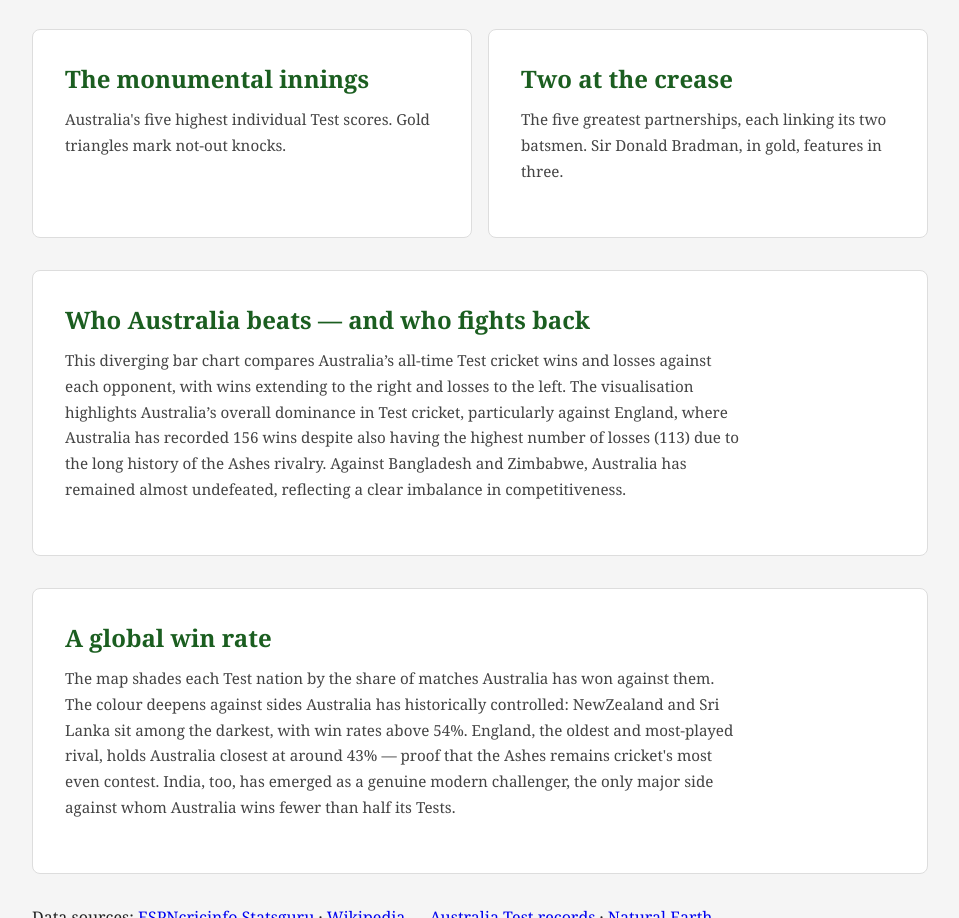
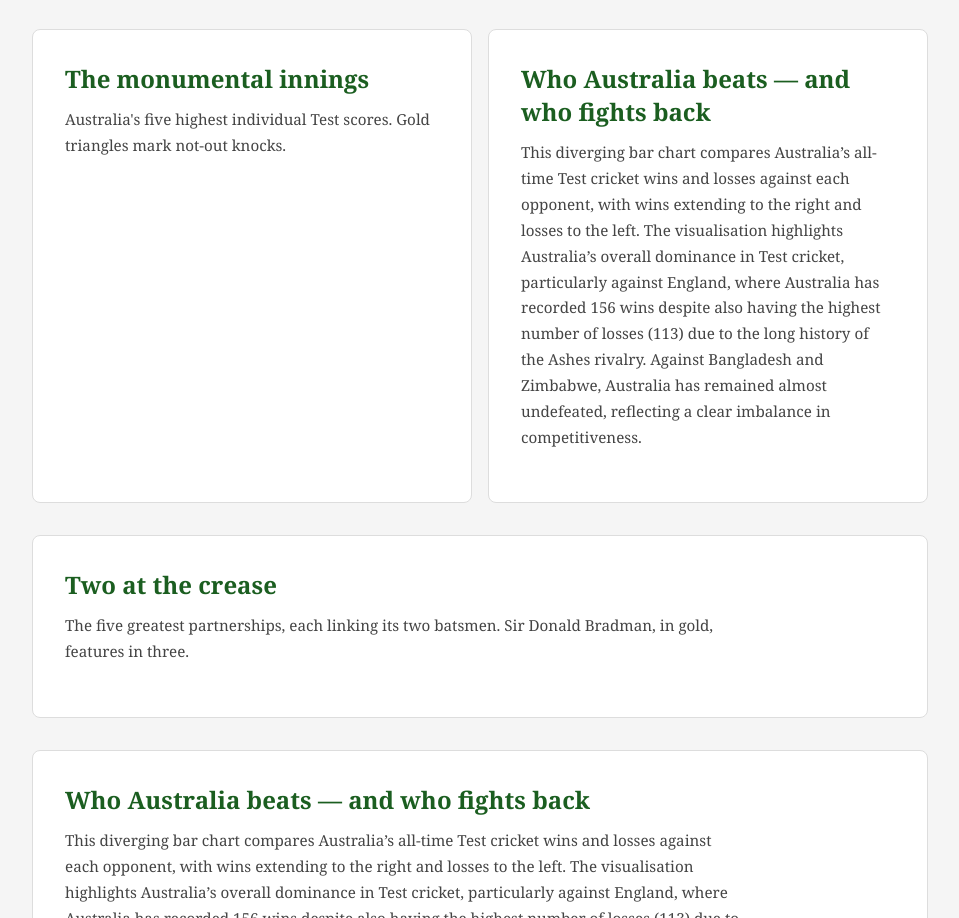
Before and after one commit to mimr0013/FIT2179_cricketaustralia, a plain HTML site: page index.html in a window 1280 px wide. Shown: the part 1138-2056 px from the top of the page, without its empty margins (160-1119 px from the left). Drawn offline with Linux system fonts and the light colour scheme; a script that the page names is missing.

Commit message:
Update index.html

```diff
--- a/index.html
+++ b/index.html
@@ -64,13 +64,20 @@
         <div id="batting_extremes"></div>
       </div>
       <div class="section">
+        <h2>Who Australia beats — and who fights back</h2>
+        <p>This diverging bar chart compares Australia’s all-time Test cricket wins and losses against each opponent,
+        with wins extending to the right and losses to the left. The visualisation highlights Australia’s overall dominance in Test cricket,
+        particularly against England, where Australia has recorded 156 wins despite also having the highest number of losses (113) due to the long history of the Ashes rivalry.
+        Against Bangladesh and Zimbabwe, Australia has remained almost undefeated, reflecting a clear imbalance in competitiveness.</p>
+        <div id="diverging_opp"></div>
+      </div>
+    </div>
+    <div class="section">
         <h2>Two at the crease</h2>
         <p>The five greatest partnerships, each linking its two batsmen. Sir Donald
         Bradman, in gold, features in three. </p>
         <div id="partnerships"></div>
-      </div>
     </div>
-
     <div class="section">
         <h2>Who Australia beats — and who fights back</h2>
         <p>This diverging bar chart compares Australia’s all-time Test cricket wins and losses against each opponent,
```
